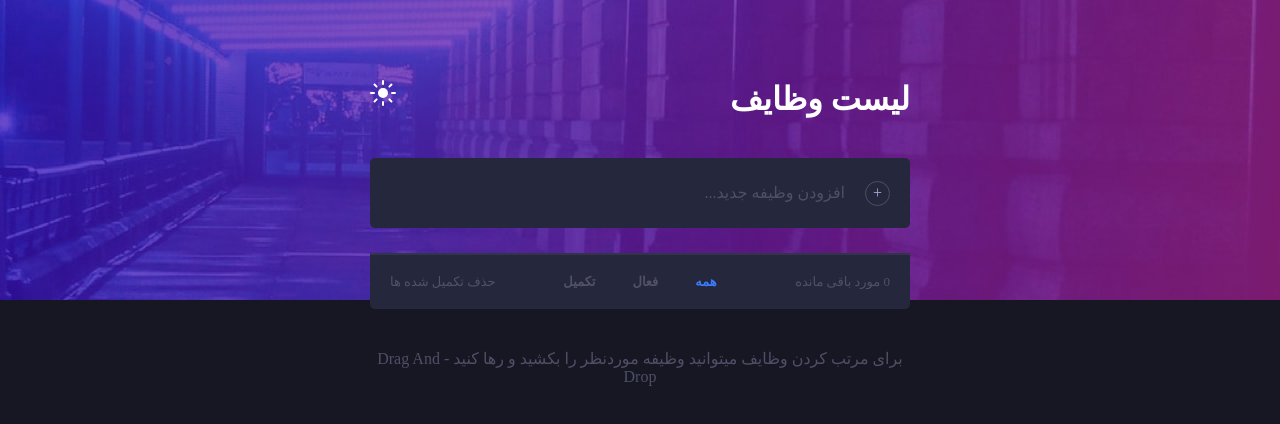
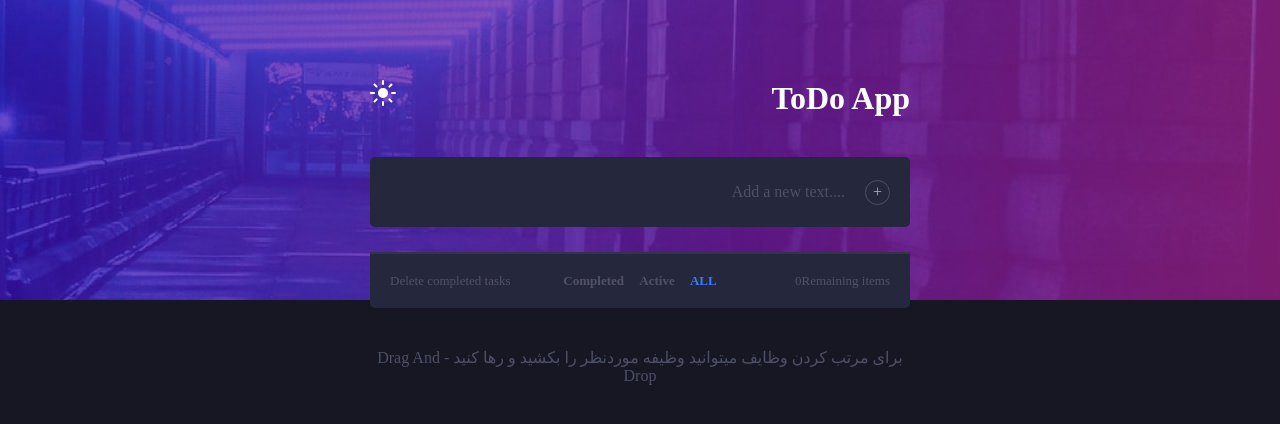
Before and after one commit to Mohammadebrahim84/TODO-APP, a plain HTML site: page index.html in a window 1280 px wide. Drawn offline with Linux system fonts and the light colour scheme; a web font is replaced by a local one.

```diff
--- a/index.html
+++ b/index.html
@@ -16,7 +16,7 @@
 
 <body>
   <header class="card">
-    <h1>لیست وظایف </h1>
+    <h1> ToDo App </h1>
 
     <button id="theme-switcher">
       <img src="./assets/images/icon-sun.svg" alt="Change color theme" />
@@ -29,7 +29,7 @@
       </div>
       <div class="txt-container">
         <label for="addt">افزودن </label>
-        <input type="text" class="txt-input"  placeholder="افزودن وظیفه جدید..." spellcheck="false" autocomplete="off"
+        <input type="text" class="txt-input"  placeholder="....Add a new text" spellcheck="false" autocomplete="off"
           id="addt" dir="rtl" />
       </div>
     </div>
@@ -39,14 +39,14 @@
 
     </ul>
     <div class="card stat">
-      <p class="corner"><span id="items-left">0</span> مورد باقی مانده</p>
+      <p class="corner"><span id="items-left">0</span>Remaining items</p>
       <div class="filter">
-        <button id="all" class="on">همه</button>
-        <button id="active">فعال</button>
-        <button id="completed">تکمیل</button>
+        <button id="all" class="on">ALL</button>
+        <button id="active">Active</button>
+        <button id="completed">Completed</button>
       </div>
       <div class="corner">
-        <button id="clear-completed">حذف تکمیل شده ها</button>
+        <button id="clear-completed">Delete completed tasks</button>
       </div>
     </div>
   </main>
```
Also changed, not shown: assets/images/photo1.png (added), 1 other file.
